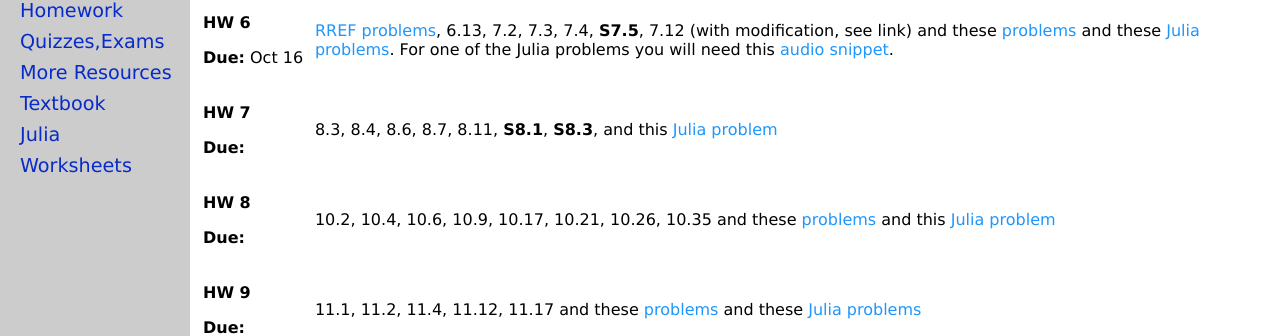
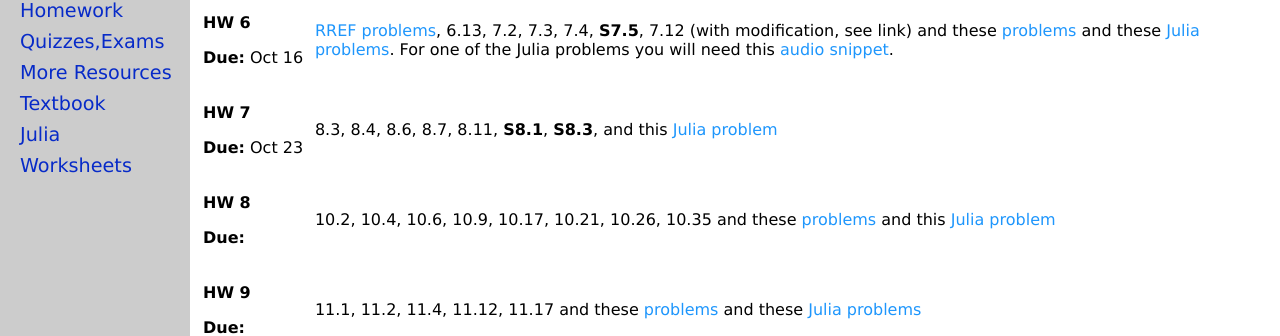
Before and after one commit to jrfaudree/LA, a Jekyll site: the page built from homework.md, in a window 1280 px wide and 900 px high, scrolled down 692 px. Shown: the part 122-458 px from the top of the window. Built offline with Jekyll 4.4.1, drawn with Linux system fonts in a browser that asks for light colours.

Commit message:
Update assignments.yml

```diff
--- a/_data/assignments.yml
+++ b/_data/assignments.yml
@@ -32,7 +32,7 @@
 
 - title: "HW 7"
   assignment: "8.3, 8.4, 8.6, 8.7, 8.11, **S8.1**, **S8.3**, and this [Julia problem](julia/HW7.ipynb)"
-  due:  ""
+  due:  "Oct 23"
 
 - title: "HW 8"
   assignment: "10.2, 10.4, 10.6, 10.9, 10.17, 10.21, 10.26, 10.35 and these [problems](HW8b.pdf)  and this [Julia problem](julia/HW8.ipynb)"
```
